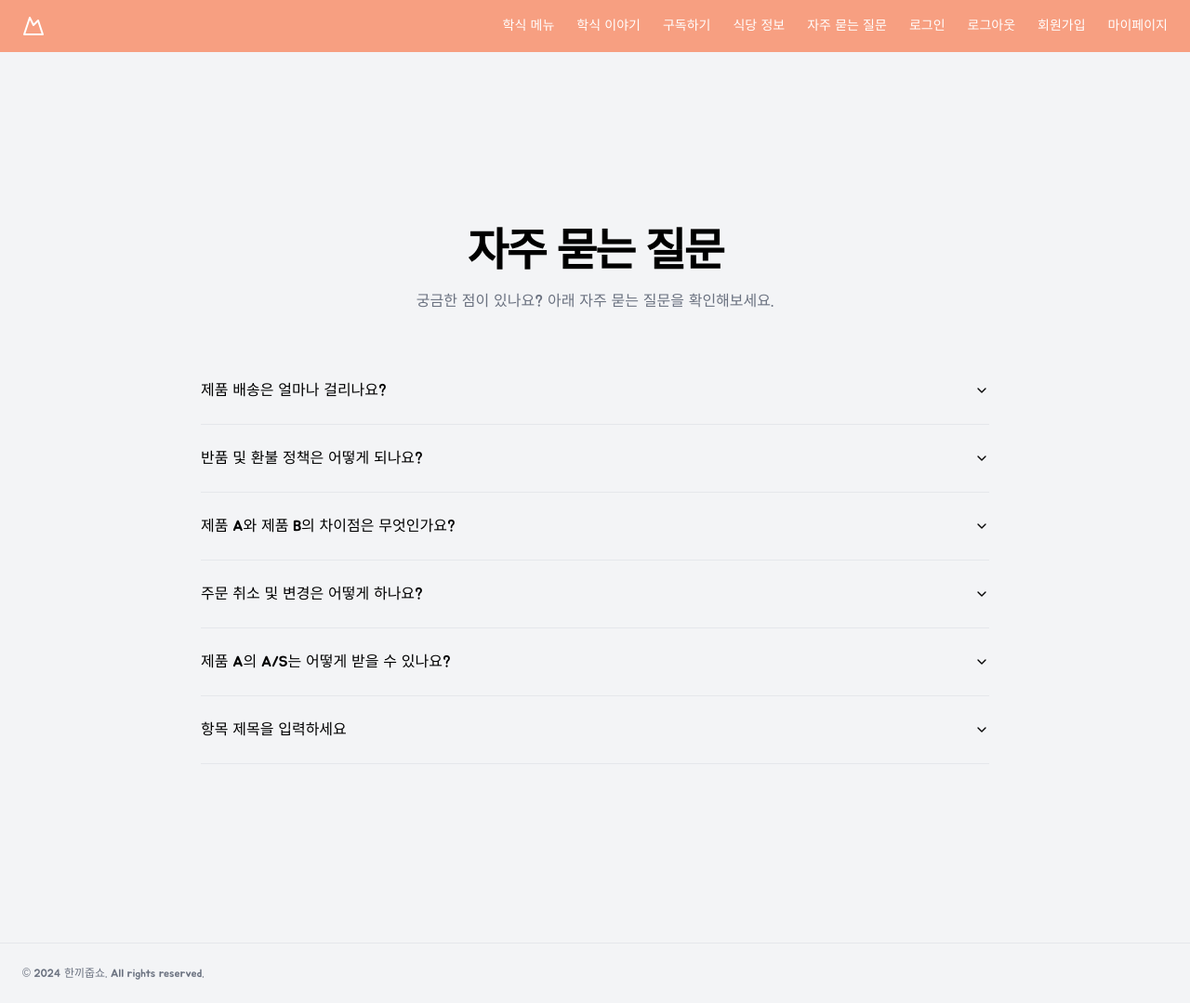
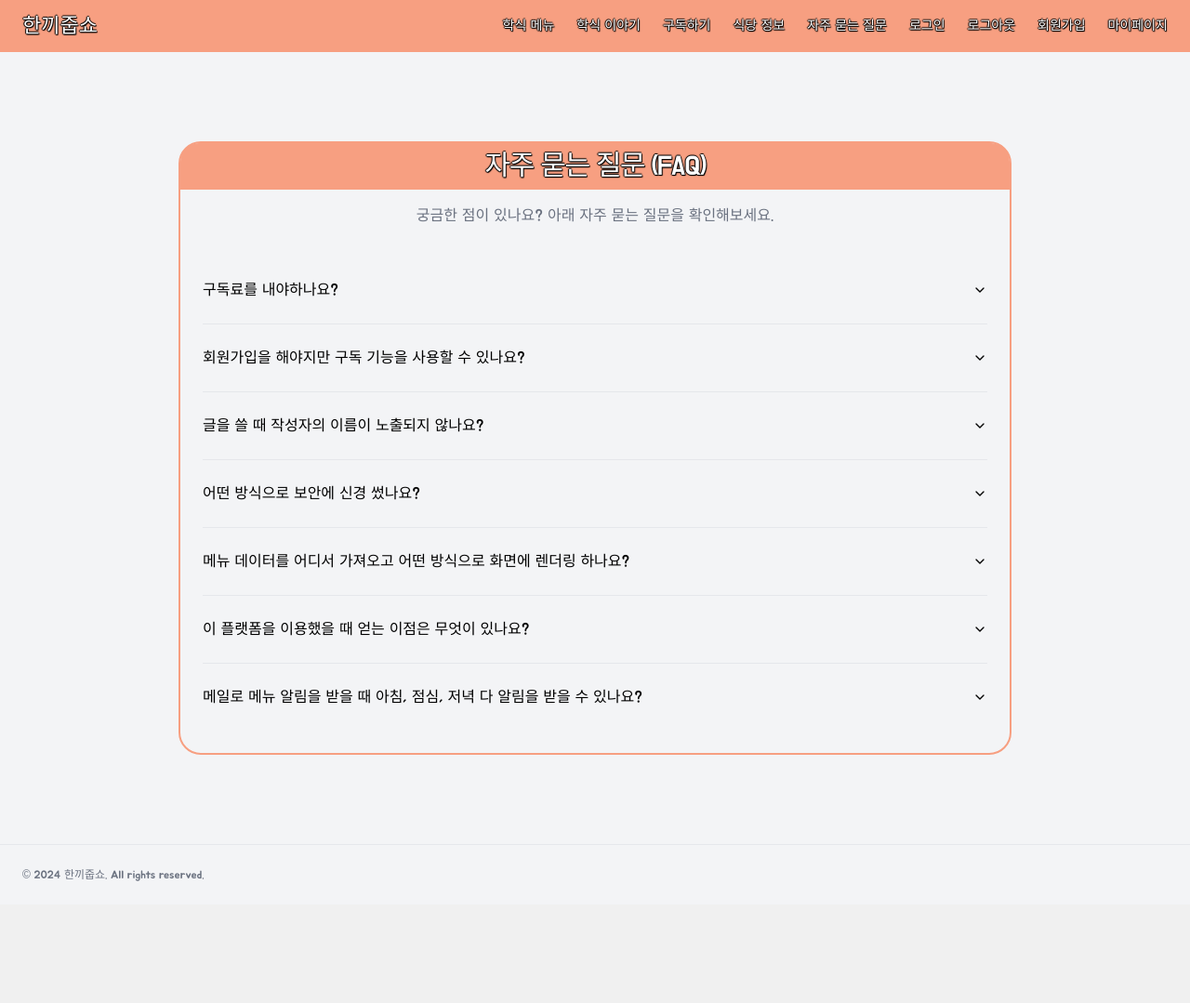
Before and after one commit to jae0478/opensource16team, a Node server app: page /FAQ in a window 1280 px wide. Shown: the whole page at 93% size. After the commit the page ends 948 px from the top, so only its background shows below. Run offline with Node 20, Linux system fonts and the light colour scheme; some libraries are stand-ins or nearby versions.

Commit message:
FAQ페이지 완료

```diff
--- a/server.js
+++ b/server.js
@@ -471,16 +471,17 @@ app.get('/logout', function (요청, 응답) {
 app.get('/mypage', 로그인했니, function (요청, 응답) {   // 미들웨어 씀
     console.log(요청.user);
 
-    let 생성시간;
     db.collection('login').findOne({_id: 요청.user._id}, function(에러, 결과) {
+        let 생성시간;
         // _id 필드의 타임스탬프 추출
         생성시간 = new ObjectId(결과._id).getTimestamp();
         console.log('문서 생성 시간:', 생성시간);
+        db.collection('post').find({작성자: 요청.user._id}).toArray(function (에러, 결과2) {
+            console.log(결과2);
+            응답.render('mypage.ejs', { user: 요청.user, posts: 결과2, makeAccountTime: 생성시간 });
+        });
     });
-    db.collection('post').find({작성자: 요청.user._id}).toArray(function (에러, 결과) {
-        console.log(결과);
-        응답.render('mypage.ejs', { user: 요청.user, posts: 결과, makeAccountTime: 생성시간 });
-    });
+
 });
 
 
--- a/views/FAQ.ejs
+++ b/views/FAQ.ejs
@@ -99,14 +99,9 @@
 
 <body class="bg-gray-100 dark:bg-gray-900">
     <div class="flex flex-col min-h-screen">
-        <header class="px-4 lg:px-6 h-14 flex items-center bg-[#F79F81] text-white">
+        <header class="px-4 lg:px-6 h-14 flex items-center text-white" style="background-color: #F79F81; text-shadow: -1px 0px 1px black, 0px 1px 1px black, 1px 1px 1px black, 0px -1px 1px black;">
             <a class="flex items-center justify-center" href="/">
-                <svg xmlns="http://www.w3.org/2000/svg" width="24" height="24" viewBox="0 0 24 24" fill="none"
-                    stroke="currentColor" stroke-width="2" stroke-linecap="round" stroke-linejoin="round"
-                    class="h-6 w-6 text-white">
-                    <path d="m8 3 4 8 5-5 5 15H2L8 3z"></path>
-                </svg>
-                <span class="sr-only">한끼줍쇼</span>
+                <span style="font-size: 22px;">한끼줍쇼</span>
             </a>
             <nav class="ml-auto flex gap-4 sm:gap-6">
                 <a class="text-sm font-medium hover:text-gray-200 no-underline" href="/menu">학식 메뉴</a>
@@ -121,26 +116,23 @@
             </nav>
         </header>
         <main class="flex-1">
-            <!-- 기존 섹션들... -->
-
-            <!-- 이메일 구독 섹션 -->
-            <section class="w-full py-12 md:py-24 lg:py-32 xl:py-48 bg-gradient-to-b text-black">
-                <div class="container px-4 md:px-6 max-w-4xl mx-auto">
-                    <div class="space-y-4 text-center">
-                        <h1 class="text-3xl font-bold tracking-tighter sm:text-4xl md:text-5xl">자주 묻는 질문</h1>
+            <section class="w-full py-6 md:py-12 lg:py-16 xl:py-24 bg-gradient-to-b text-black">
+                <div class="container max-w-4xl mx-auto p-0" style="border: 2px solid #F79F81; border-radius: 24px;">
+                    <div class="space-y-4 text-center" style="background-color: #F79F81; border-top-left-radius: 20px; border-top-right-radius: 20px; height: 50px;">
+                        <h1 class="text-3xl tracking-tighter sm:text-4xl md:text-5xl text-white" style="font-size: 30px; padding: 10px; color: white; text-shadow: -1px 0px 1px black, 0px 1px 1px black, 1px 1px 1px black, 0px -1px 1px black;">자주 묻는 질문 (FAQ)</h1>
                         <p class="text-gray-500 dark:text-gray-400 max-w-[600px] mx-auto">
                             궁금한 점이 있나요? 아래 자주 묻는 질문을 확인해보세요.
                         </p>
                     </div>
-                    <div class="mt-12 space-y-4">
+                    <div class="mt-12 space-y-4 p-4">
                         <div data-orientation="vertical">
                             <div data-state="closed" data-orientation="vertical" class="border-b">
                                 <h3 data-orientation="vertical" data-state="closed" class="flex">
                                     <button type="button" aria-controls="radix-1" aria-expanded="false" data-state="closed"
                                         data-orientation="vertical" id="radix-button-1"
-                                        class="flex flex-1 items-center justify-between py-4 transition-all hover:underline text-base font-medium"
+                                        class="flex flex-1 items-center justify-between py-4 transition-all text-base font-light"
                                         onclick="toggleAccordion('radix-1')">
-                                        제품 배송은 얼마나 걸리나요?
+                                        구독료를 내야하나요?
                                         <svg xmlns="http://www.w3.org/2000/svg" width="24" height="24" viewBox="0 0 24 24"
                                             fill="none" stroke="currentColor" stroke-width="2" stroke-linecap="round"
                                             stroke-linejoin="round"
@@ -150,17 +142,17 @@
                                     </button>
                                 </h3>
                                 <div data-state="closed" id="radix-1" role="region" aria-labelledby="radix-button-1"
-                                    data-orientation="vertical" class="accordion-content text-sm">
-                                    <p class="py-4">제품 배송은 보통 3-5일 정도 소요됩니다.</p>
+                                    data-orientation="vertical" class="accordion-content text-sm text-gray-500">
+                                    <p class="py-4">저희 플랫폼은 모든 기능을 무료로 제공해드리고 있습니다.</p>
                                 </div>
                             </div>
                             <div data-state="closed" data-orientation="vertical" class="border-b">
                                 <h3 data-orientation="vertical" data-state="closed" class="flex">
                                     <button type="button" aria-controls="radix-2" aria-expanded="false" data-state="closed"
                                         data-orientation="vertical" id="radix-button-2"
-                                        class="flex flex-1 items-center justify-between py-4 transition-all hover:underline text-base font-medium"
+                                        class="flex flex-1 items-center justify-between py-4 transition-all text-base font-light"
                                         onclick="toggleAccordion('radix-2')">
-                                        반품 및 환불 정책은 어떻게 되나요?
+                                        회원가입을 해야지만 구독 기능을 사용할 수 있나요?
                                         <svg xmlns="http://www.w3.org/2000/svg" width="24" height="24" viewBox="0 0 24 24"
                                             fill="none" stroke="currentColor" stroke-width="2" stroke-linecap="round"
                                             stroke-linejoin="round"
@@ -170,17 +162,17 @@
                                     </button>
                                 </h3>
                                 <div data-state="closed" id="radix-2" role="region" aria-labelledby="radix-button-2"
-                                    data-orientation="vertical" class="accordion-content text-sm">
-                                    <p class="py-4">반품 및 환불은 제품 수령 후 7일 이내에 가능합니다.</p>
+                                    data-orientation="vertical" class="accordion-content text-sm text-gray-500">
+                                    <p class="py-4">사용자들의 수많은 경험을 위해 회원가입 없이도 구독 기능을 사용하실 수 있도록 설정해 접근성을 높였습니다.</p>
                                 </div>
                             </div>
                             <div data-state="closed" data-orientation="vertical" class="border-b">
                                 <h3 data-orientation="vertical" data-state="closed" class="flex">
                                     <button type="button" aria-controls="radix-3" aria-expanded="false" data-state="closed"
                                         data-orientation="vertical" id="radix-button-3"
-                                        class="flex flex-1 items-center justify-between py-4 transition-all hover:underline text-base font-medium"
+                                        class="flex flex-1 items-center justify-between py-4 transition-all text-base font-light"
                                         onclick="toggleAccordion('radix-3')">
-                                        제품 A와 제품 B의 차이점은 무엇인가요?
+                                        글을 쓸 때 작성자의 이름이 노출되지 않나요?
                                         <svg xmlns="http://www.w3.org/2000/svg" width="24" height="24" viewBox="0 0 24 24"
                                             fill="none" stroke="currentColor" stroke-width="2" stroke-linecap="round"
                                             stroke-linejoin="round"
@@ -190,17 +182,17 @@
                                     </button>
                                 </h3>
                                 <div data-state="closed" id="radix-3" role="region" aria-labelledby="radix-button-3"
-                                    data-orientation="vertical" class="accordion-content text-sm">
-                                    <p class="py-4">제품 A는 기본 모델이며, 제품 B는 추가 기능이 포함된 모델입니다.</p>
+                                    data-orientation="vertical" class="accordion-content text-sm text-gray-500">
+                                    <p class="py-4">저희는 모든 사용자들을 익명으로 처리하여 나타내고 있습니다.</p>
                                 </div>
                             </div>
                             <div data-state="closed" data-orientation="vertical" class="border-b">
                                 <h3 data-orientation="vertical" data-state="closed" class="flex">
                                     <button type="button" aria-controls="radix-4" aria-expanded="false" data-state="closed"
                                         data-orientation="vertical" id="radix-button-4"
-                                        class="flex flex-1 items-center justify-between py-4 transition-all hover:underline text-base font-medium"
+                                        class="flex flex-1 items-center justify-between py-4 transition-all text-base font-light"
                                         onclick="toggleAccordion('radix-4')">
-                                        주문 취소 및 변경은 어떻게 하나요?
+                                        어떤 방식으로 보안에 신경 썼나요?
                                         <svg xmlns="http://www.w3.org/2000/svg" width="24" height="24" viewBox="0 0 24 24"
                                             fill="none" stroke="currentColor" stroke-width="2" stroke-linecap="round"
                                             stroke-linejoin="round"
@@ -210,17 +202,17 @@
                                     </button>
                                 </h3>
                                 <div data-state="closed" id="radix-4" role="region" aria-labelledby="radix-button-4"
-                                    data-orientation="vertical" class="accordion-content text-sm">
-                                    <p class="py-4">주문 취소 및 변경은 주문 후 24시간 이내에 가능합니다.</p>
+                                    data-orientation="vertical" class="accordion-content text-sm text-gray-500">
+                                    <p class="py-4">비밀번호를 해시함수를 이용해 저장하여 보안을 강화했습니다.</p>
                                 </div>
                             </div>
                             <div data-state="closed" data-orientation="vertical" class="border-b">
                                 <h3 data-orientation="vertical" data-state="closed" class="flex">
                                     <button type="button" aria-controls="radix-5" aria-expanded="false" data-state="closed"
                                         data-orientation="vertical" id="radix-button-5"
-                                        class="flex flex-1 items-center justify-between py-4 transition-all hover:underline text-base font-medium"
+                                        class="flex flex-1 items-center justify-between py-4 transition-all text-base font-light"
                                         onclick="toggleAccordion('radix-5')">
-                                        제품 A의 A/S는 어떻게 받을 수 있나요?
+                                        메뉴 데이터를 어디서 가져오고 어떤 방식으로 화면에 렌더링 하나요?
                                         <svg xmlns="http://www.w3.org/2000/svg" width="24" height="24" viewBox="0 0 24 24"
                                             fill="none" stroke="currentColor" stroke-width="2" stroke-linecap="round"
                                             stroke-linejoin="round"
@@ -230,8 +222,8 @@
                                     </button>
                                 </h3>
                                 <div data-state="closed" id="radix-5" role="region" aria-labelledby="radix-button-5"
-                                    data-orientation="vertical" class="accordion-content text-sm">
-                                    <p class="py-4">제품 A의 A/S는 고객 지원 센터에 문의하여 받을 수 있습니다.</p>
+                                    data-orientation="vertical" class="accordion-content text-sm text-gray-500">
+                                    <p class="py-4">학교 웹사이트에서 매주 일요일 01시에 일주일치 데이터를 가져온 후 DB에 업데이트하고, 매일매일의 요일에 맞는 메뉴를 DB에서 뽑아 화면에 렌더링합니다.</p>
                                 </div>
                             </div>
 
@@ -239,9 +231,9 @@
                                 <h3 data-orientation="vertical" data-state="closed" class="flex">
                                     <button type="button" aria-controls="radix-6" aria-expanded="false" data-state="closed"
                                         data-orientation="vertical" id="radix-button-6"
-                                        class="flex flex-1 items-center justify-between py-4 transition-all hover:underline text-base font-medium"
+                                        class="flex flex-1 items-center justify-between py-4 transition-all text-base font-light"
                                         onclick="toggleAccordion('radix-6')">
-                                        항목 제목을 입력하세요
+                                        이 플랫폼을 이용했을 때 얻는 이점은 무엇이 있나요?
                                         <svg xmlns="http://www.w3.org/2000/svg" width="24" height="24" viewBox="0 0 24 24" fill="none"
                                             stroke="currentColor" stroke-width="2" stroke-linecap="round" stroke-linejoin="round"
                                             class="h-4 w-4 shrink-0 transition-transform duration-200 icon-radix">
@@ -250,11 +242,32 @@
                                     </button>
                                 </h3>
                                 <div data-state="closed" id="radix-6" role="region" aria-labelledby="radix-button-6"
-                                    data-orientation="vertical" class="accordion-content text-sm">
-                                    <p class="py-4">항목 내용을 입력하세요.</p>
+                                    data-orientation="vertical" class="accordion-content text-sm text-gray-500">
+                                    <p class="py-4">그날의 메뉴를 확인할 때 학교 어플을 직접 들어가서 확인하는 번거로움을 줄이고 이메일로 자동화하여 이용자들의 편의성을 증대시켰습니다.
+                                        또한 게시글들을 확인하여 그날의 메뉴 중 학생들의 평가가 좋은 메뉴를 골라 먹을 수 있습니다.
+                                    </p>
                                 </div>
                             </div>
-
+                            <div data-state="closed" data-orientation="vertical">
+                                <h3 data-orientation="vertical" data-state="closed" class="flex">
+                                    <button type="button" aria-controls="radix-7" aria-expanded="false" data-state="closed"
+                                        data-orientation="vertical" id="radix-button-7"
+                                        class="flex flex-1 items-center justify-between py-4 transition-all text-base font-light"
+                                        onclick="toggleAccordion('radix-7')">
+                                        메일로 메뉴 알림을 받을 때 아침, 점심, 저녁 다 알림을 받을 수 있나요?
+                                        <svg xmlns="http://www.w3.org/2000/svg" width="24" height="24" viewBox="0 0 24 24" fill="none"
+                                            stroke="currentColor" stroke-width="2" stroke-linecap="round" stroke-linejoin="round"
+                                            class="h-4 w-4 shrink-0 transition-transform duration-200 icon-radix">
+                                            <path d="m6 9 6 6 6-6"></path>
+                                        </svg>
+                                    </button>
+                                </h3>
+                                <div data-state="closed" id="radix-7" role="region" aria-labelledby="radix-button-7"
+                                    data-orientation="vertical" class="accordion-content text-sm text-gray-500">
+                                    <p class="py-4"> 저희는 가장 이용자들이 많은 점심 시간의 메뉴만 이메일로 보내고 있습니다. 그러나 전체 메뉴를 보고 싶다면 저희 웹사이트를 이용하실 수 있습니다.
+                                    </p>
+                                </div>
+                            </div>
                         </div>
                     </div>
                 </div>
```
